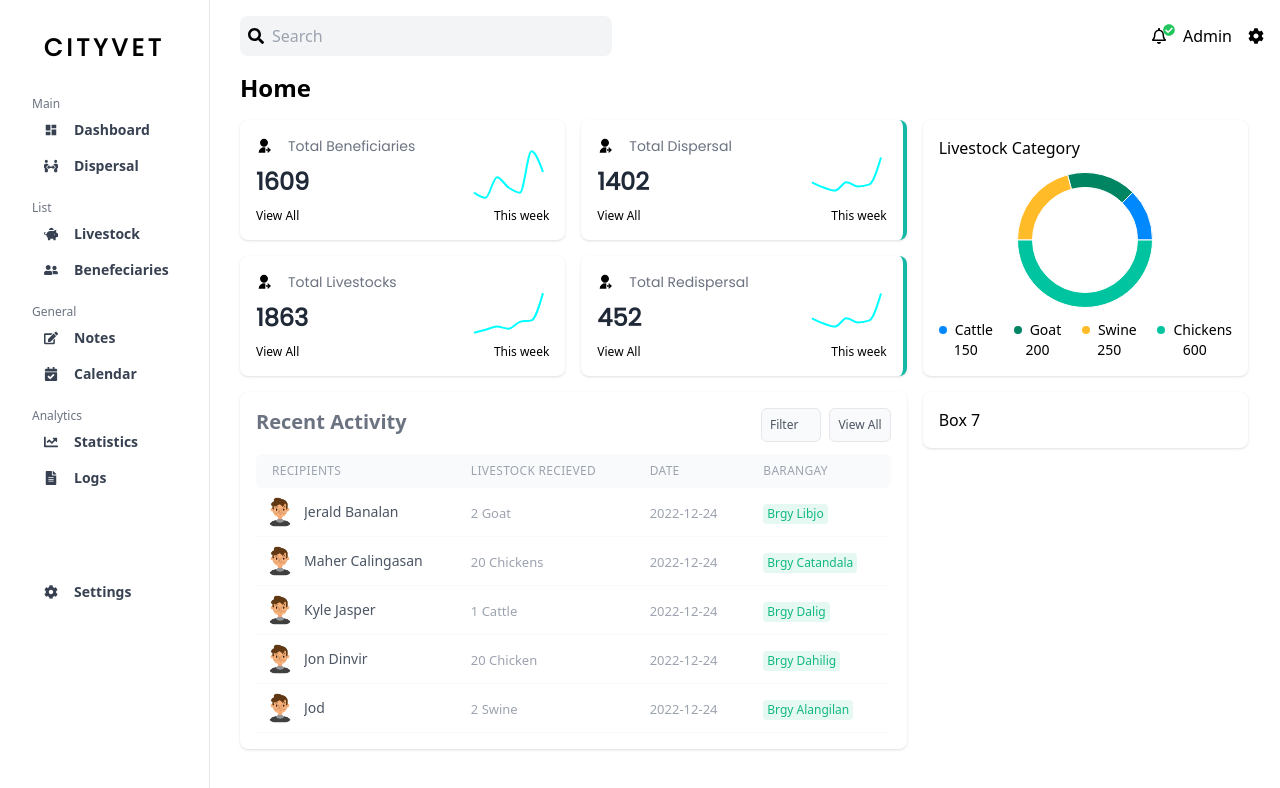
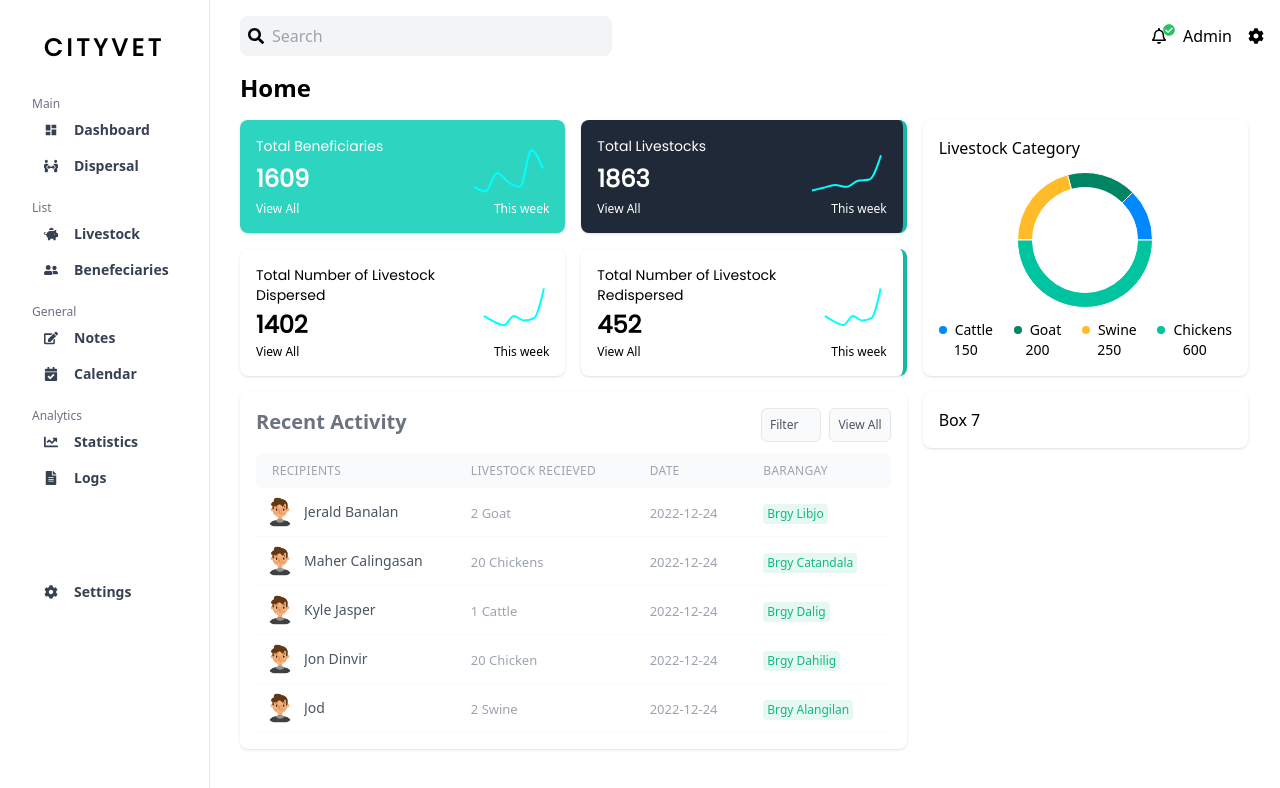
Before and after one commit to asiloprince/cityvet, a React (Vite) app in the folder client/: page / in a window 1280 px wide. Shown: the top 788 px of the page. Built offline with nearby package versions, Linux system fonts and the light colour scheme; some icons are missing.

Commit message:
update key metrics title

```diff
--- a/client/src/components/card-widgets/CardWidget.tsx
+++ b/client/src/components/card-widgets/CardWidget.tsx
@@ -1,5 +1,5 @@
 import { Link } from "react-router-dom";
-import { RiUserSharedFill } from "react-icons/ri";
+
 import { ResponsiveContainer, LineChart, Line, Tooltip } from "recharts";
 
 type Props = {
@@ -15,12 +15,11 @@ function CardWidget(props: Props) {
     <div className="flex h-full ">
       <div className="flex-grow flex flex-col justify-between">
         <div className="flex items-center gap-4">
-          <RiUserSharedFill />
-          <span className=" text-wrap text-center text-sm text-gray-500 font-poppin sm:text-left">
+          <span className=" text-wrap text-center text-sm font-poppin sm:text-left">
             {props.title}
           </span>
         </div>
-        <h1 className="font-bold text-2xl font-poppin text-gray-800">
+        <h1 className="font-bold text-2xl font-poppin">
           {props.number}
           {/* <span className="font-bold text-sm">{props.percentage}</span> */}
         </h1>
--- a/client/src/components/card-widgets/keyMetrics.tsx
+++ b/client/src/components/card-widgets/keyMetrics.tsx
@@ -29,7 +29,7 @@ export const chartBoxLivestocks = {
   ],
 };
 export const chartBoxDispersal = {
-  title: "Total Dispersal",
+  title: " Total Number of Livestock Dispersed",
   number: 1402,
   dataKey: "dispersed",
   percentage: 60,
@@ -44,7 +44,7 @@ export const chartBoxDispersal = {
   ],
 };
 export const chartBoxRedispersal = {
-  title: "Total Redispersal",
+  title: "Total Number of Livestock Redispersed",
   number: 452,
   dataKey: "redispersed",
   percentage: 60,
--- a/client/src/pages/dashboard/overview/Overview.tsx
+++ b/client/src/pages/dashboard/overview/Overview.tsx
@@ -15,12 +15,12 @@ function Overview() {
       <h1 className="text-2xl font-bold mb-4">Home</h1>
 
       <div className="grid grid-cols-1 md:grid-cols-3 gap-4">
-        <div className="bg-white rounded-lg p-4 shadow col-span-3 md:col-span-1 h-auto">
+        <div className="bg-teal-400 text-white rounded-lg p-4 shadow col-span-3 md:col-span-1 h-auto">
           <CardWidget {...chartBoxUser} />
         </div>
 
-        <div className="bg-white rounded-lg p-4 shadow col-span-3 md:col-span-1 h-auto border-r-4 border-teal-500">
-          <CardWidget {...chartBoxDispersal} />
+        <div className="bg-gray-800 text-white rounded-lg p-4 shadow col-span-3 md:col-span-1 h-auto border-r-4 border-teal-500">
+          <CardWidget {...chartBoxLivestocks} />
         </div>
 
         <div className="bg-white rounded-lg p-4 col-span-3 md:col-span-1 row-span-2 shadow h-auto">
@@ -28,7 +28,7 @@ function Overview() {
         </div>
 
         <div className="bg-white rounded-lg p-4 shadow col-span-3 md:col-span-1 h-auto">
-          <CardWidget {...chartBoxLivestocks} />
+          <CardWidget {...chartBoxDispersal} />
         </div>
 
         <div className="bg-white rounded-lg p-4 shadow col-span-3 md:col-span-1 h-auto border-r-4 border-teal-500">
```
